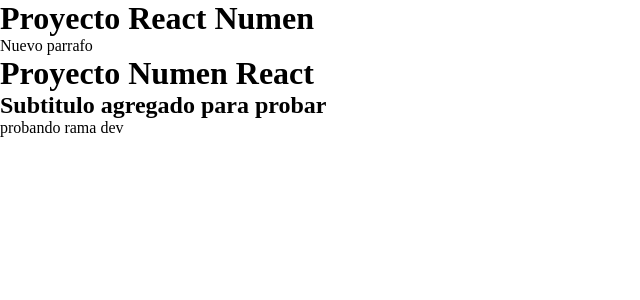
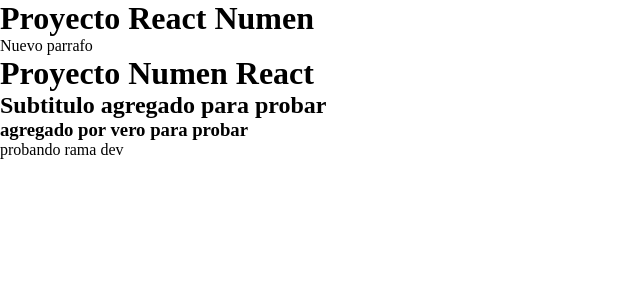
Before and after one commit to alfonsolopetegui/proyecto_numen, a Next.js app: page / in a window 1280 px wide. Shown: the top 300 px of the page, without its empty margins (0-640 px from the left). Built offline with nearby package versions, Linux system fonts and the light colour scheme.

Commit message:
cambio prueba vero

```diff
--- a/src/pages/index.js
+++ b/src/pages/index.js
@@ -17,6 +17,7 @@ export default function Home() {
       <p>Nuevo parrafo</p>
       <h1>Proyecto Numen React </h1>
       <h2> Subtitulo agregado para probar </h2>
+      <h3>agregado por vero para probar</h3>
       <p>probando rama dev</p>
     </>
   )
```
